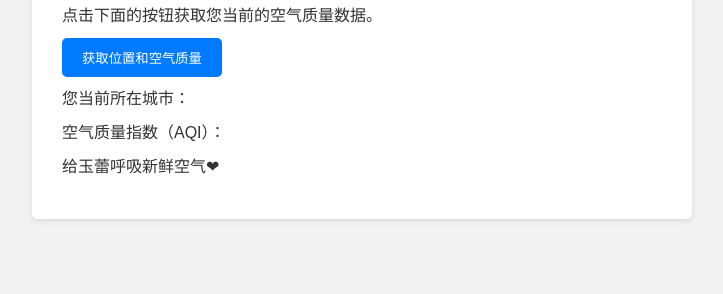
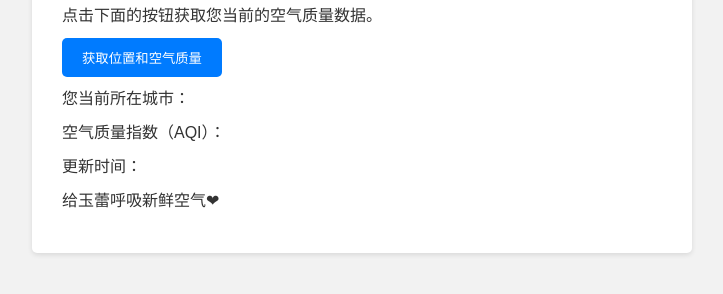
Before and after one commit to anikipku/yulei, a plain HTML site: page index.html in a window 1280 px wide. Shown: the part 124-418 px from the top of the page, without its empty margins (278-1001 px from the left). Drawn offline with Linux system fonts and the light colour scheme.

Commit message:
Update index.html

```diff
--- a/index.html
+++ b/index.html
@@ -92,6 +92,7 @@
 <button class="btn" onclick="getLocation()">获取位置和空气质量</button>
 <p>您当前所在城市：<span id="city"></span></p>
 <p>空气质量指数（AQI）：<span id="aqi"></span></p>
+<p>更新时间：<span id="time"></span></p>
 <p>给玉蕾呼吸新鲜空气❤</p>
 </div>
 
```
